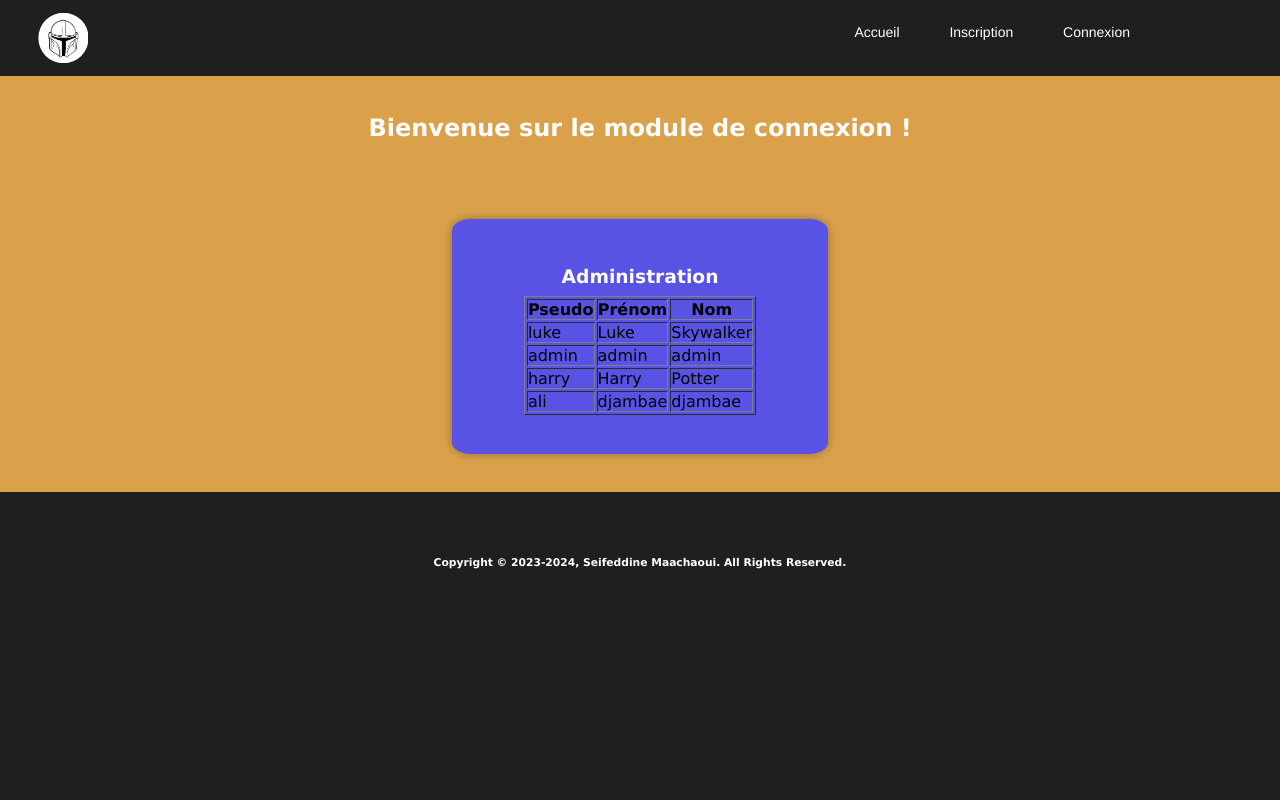
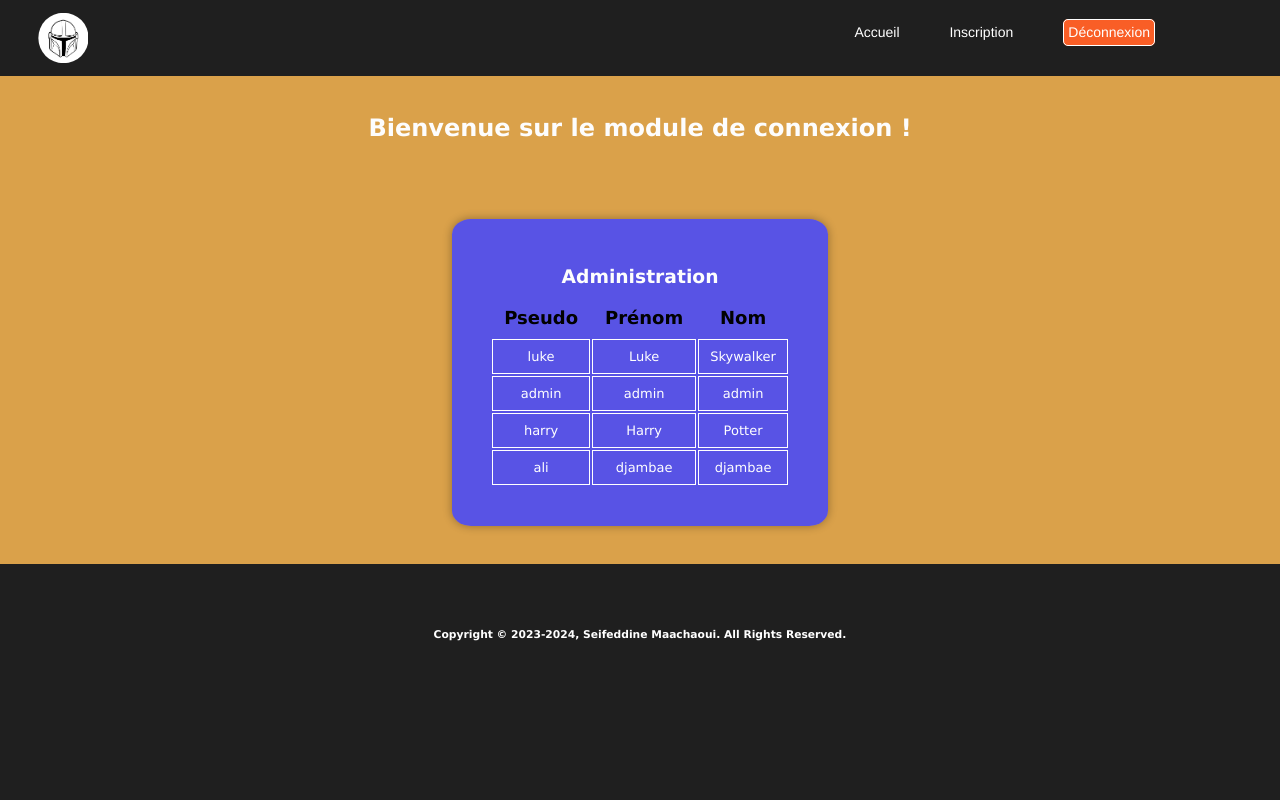
Before and after one commit to seif-maachaoui/module-connexion, a PHP site: page /admin.php in a window 1280 px wide. Run offline with PHP 8.4, Linux system fonts and the light colour scheme; a user stored in the database is signed in; data comes from the database, SQL or seed files in the repository.

Commit message:
I add changes on the following files, style, profile, admin. Then I add a connection file and finally, I write a user guide for the connection module.

```diff
--- a/admin.php
+++ b/admin.php
@@ -16,7 +16,7 @@
                     <ul>
                         <li><a href="index.php">Accueil</a></li>
                         <li><a href="inscription.php">Inscription</a></li>
-                        <li><a href="connexion.php">Connexion</a></li>
+                        <li><a href="deconnexion.php?logout=logout" class="btn-logout">Déconnexion</a></li>
                     </ul>
                 </nav>
             </header>
@@ -41,7 +41,7 @@
 
                     // Afficher les informations des utilisateurs
                     echo "<h1>Administration</h1>";
-                    echo "<table border>";
+                    echo "<table>";
                     echo "<tr>";
                     echo "<th>Pseudo</th>";
                     echo "<th>Prénom</th>";
@@ -64,7 +64,6 @@
                     }
 
                     echo "</table>";
-
                 ?>
                 </article>
             </section>
--- a/style.css
+++ b/style.css
@@ -135,12 +140,61 @@ form a{
     font-family:'Franklin Gothic Medium', 'Arial Narrow', Arial, sans-serif;
     font-size: 14px;
     color: white;
+}
 
+form h2{
+    margin: 3%;
+    color: white;
+}
+
+.btn-update{
+   color: white;
+   text-align: center;
+   width: 100px;
+   margin: 5%;
+   padding: 3% 3%;
+   border-radius: 10px;
+   border: 1px solid;
+   background-color: rgb(249, 94, 38);
+}
+
+.btn-logout{
+    border: 1px solid;
+    padding: 5%;
+    background-color: rgb(249, 94, 38);
+    border-radius: 5px;
+}
+
+.btn-update:hover, .btn-logout:hover{
+    color: black;
 }
 
 form a:hover{
     color:  rgb(249, 94, 38);
 }
+
+table{
+    width: 100%;
+}
+
+
+table th{
+    font-size: 18px;
+    color: rgb(1, 1, 1);
+    padding: 3%;
+
+}
+
+table td{
+    border: 1px groove white;
+    font-size: 13px;
+    color: white;
+    text-align: center;
+    padding: 3% 3%;
+}
+
+
+
 
 
 footer{
```
Also changed, not shown: other parts of style.css (+32 -1 lines), deconnexion.php (added, +19 -0 lines), profil.php (+6 -12 lines), README.md.
